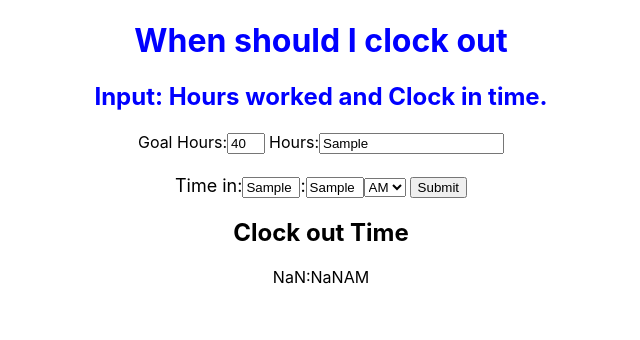
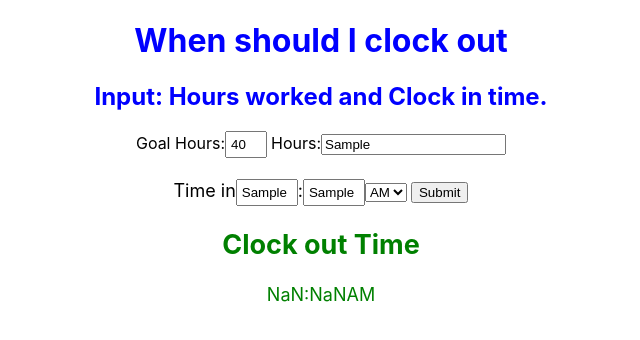
Before and after one commit to clarson1229/clock-out-gh, a React (Create React App) app: page / in a window 1280 px wide. Both pictures are taken after typing "Sample", "Sample", "Sample" into the empty fields and a click on the input "Submit". Shown: the top 340 px of the page, without its empty margins (319-959 px from the left). Built offline with nearby package versions, Linux system fonts and the light colour scheme.

Commit message:
more styling added

```diff
--- a/src/App.css
+++ b/src/App.css
@@ -26,9 +26,11 @@
 }
 .goalHoursInput{
   width: 30px;
+  padding: 4px;
 }
 .timeInput{
   width: 50px;
+  padding: 4px;
 }
 .top{
   padding: 4px;
@@ -36,6 +38,10 @@
 }
 .bottom{
   padding: 4px;
+  font-size: large;
+}
+.output{
+  color: green;
   font-size: large;
 }
 .App-link {
--- a/src/Components/Form.js
+++ b/src/Components/Form.js
@@ -2,6 +2,7 @@ import React, { useState } from "react";
 
 function Form() {
   const [outString, setOutString] = useState("");
+  const [hidden, setHidden] = useState(true);
   const [values, setValues] = useState({
     hours: "",
     timeInHours: "",
@@ -35,6 +36,7 @@ function Form() {
       const result = outHour + ":" + outMin + tempTimeOfDay;
       setOutString(result);
     }
+    setHidden(false);
   }
 
   return (
@@ -63,7 +65,7 @@ function Form() {
       <label className='bottom'>
         <br />
         <br />
-        Time in:
+        Time in
         <input
           className='timeInput'
           name="timeInHours"
@@ -90,7 +92,7 @@ function Form() {
       </label>
       <input type="submit" value="Submit" />
 
-      <div className="output" hidden={false}>
+      <div className="output" hidden={hidden}>
         <h2>Clock out Time </h2>
         <div name="outString">{outString}</div>
       </div>
```
